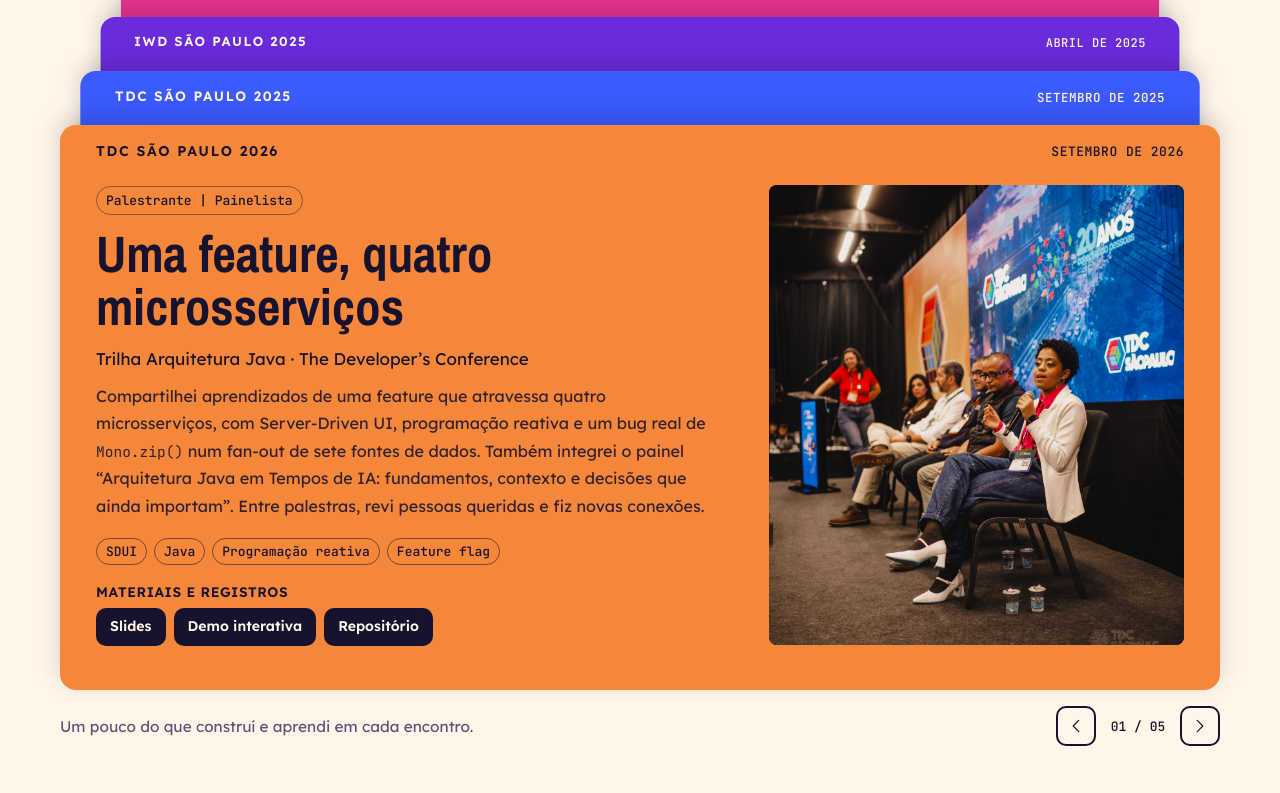
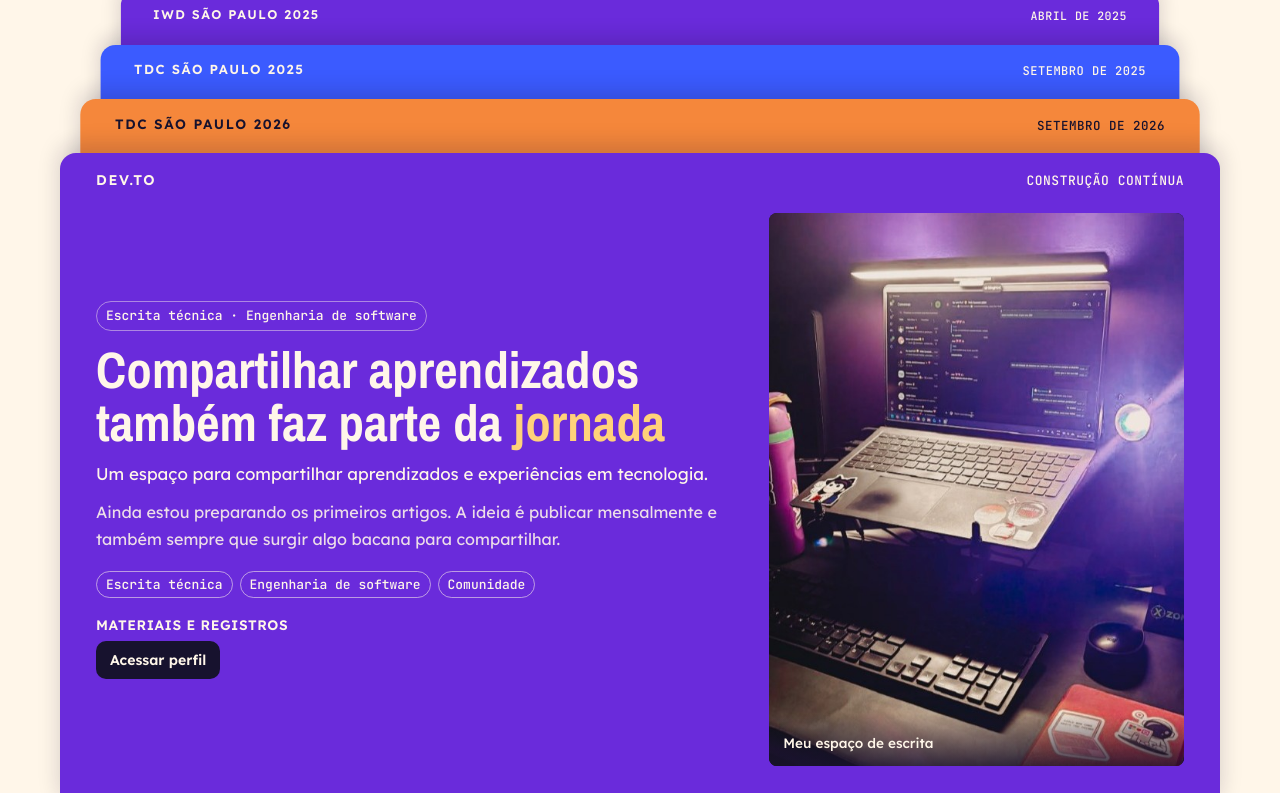
Before and after one commit to eu-larissasouza/portfolio-pessoal, a Next.js app: page / in a window 1280 px wide. Shown: the part 3060-3853 px from the top of the page. Built offline with nearby package versions, Linux system fonts and the light colour scheme.

Commit message:
feat: adiciona nova seção DEV.to com detalhes e imagem, atualiza comportamento de rolagem e estilização

```diff
--- a/src/app/components/CommunitySection.jsx
+++ b/src/app/components/CommunitySection.jsx
@@ -1,11 +1,36 @@
 'use client'
 
-import { useState } from 'react'
+import { useEffect, useRef, useState } from 'react'
 import Image from 'next/image'
 import { PhotoIcon } from '@heroicons/react/24/outline'
 import { ChevronLeftIcon, ChevronRightIcon } from '@heroicons/react/24/outline'
 
 const moments = [
+  {
+    title: 'DEV.to',
+    year: 'Construção contínua',
+    role: 'Escrita técnica · Engenharia de software',
+    heading: (
+      <>
+        Compartilhar aprendizados também faz parte da <em>jornada</em>
+      </>
+    ),
+    summary:
+      'Um espaço para compartilhar aprendizados e experiências em tecnologia.',
+    description:
+      'Ainda estou preparando os primeiros artigos. A ideia é publicar mensalmente e também sempre que surgir algo bacana para compartilhar.',
+    topics: ['Escrita técnica', 'Engenharia de software', 'Comunidade'],
+    image: '/images/lary/setup-devto.jpg',
+    alt: 'Meu setup de trabalho com notebook, teclado e iluminação roxa',
+    imageCaption: 'Meu espaço de escrita',
+    links: [
+      {
+        label: 'Acessar perfil',
+        href: 'https://dev.to/larysouza'
+      }
+    ],
+    color: 'purple'
+  },
   {
     title: 'TDC São Paulo 2026',
     year: 'Setembro de 2026',
@@ -42,6 +67,10 @@
         label: 'Repositório',
         href: 'https://github.com/eu-larissasouza/tdc2026-uma-feature-4-microsservicos'
       }
+      /*{
+        label: 'Artigo Técnico',
+        href: 'https://github.com/eu-larissasouza/tdc2026-uma-feature-4-microsservicos'
+      }*/
     ],
     color: 'orange'
   },
@@ -183,10 +212,70 @@
 
 export default function CommunitySection() {
   const [active, setActive] = useState(0)
+  const activeMomentRef = useRef(null)
+  const shouldScrollToMomentRef = useRef(false)
+
+  useEffect(() => {
+    if (!shouldScrollToMomentRef.current) return
+
+    shouldScrollToMomentRef.current = false
+    const activeMoment = activeMomentRef.current
+    if (!activeMoment) return
+
+    const scrollToActiveMoment = () => {
+      const stickyHeaderHeight =
+        document.querySelector('.topbar')?.getBoundingClientRect().height ?? 0
+      const targetTop =
+        window.scrollY +
+        activeMoment.getBoundingClientRect().top -
+        stickyHeaderHeight -
+        10
+
+      window.scrollTo({
+        top: Math.max(0, targetTop),
+        behavior: window.matchMedia('(prefers-reduced-motion: reduce)').matches
+          ? 'auto'
+          : 'smooth'
+      })
+    }
+    const activeCard = activeMoment.closest('.event-card')
+
+    if (!activeCard) {
+      window.requestAnimationFrame(() => {
+        window.requestAnimationFrame(scrollToActiveMoment)
+      })
+      return
+    }
+
+    const handleTransitionEnd = event => {
+      if (event.target === activeCard && event.propertyName === 'transform') {
+        window.clearTimeout(fallbackTimeout)
+        activeCard.removeEventListener('transitionend', handleTransitionEnd)
+        scrollToActiveMoment()
+      }
+    }
+    const fallbackTimeout = window.setTimeout(() => {
+      activeCard.removeEventListener('transitionend', handleTransitionEnd)
+      scrollToActiveMoment()
+    }, 500)
+
+    activeCard.addEventListener('transitionend', handleTransitionEnd)
+
+    return () => {
+      window.clearTimeout(fallbackTimeout)
+      activeCard.removeEventListener('transitionend', handleTransitionEnd)
+    }
+  }, [active])
+
+  const selectMoment = index => {
+    if (index === active) return
+
+    shouldScrollToMomentRef.current = true
+    setActive(index)
+  }
+
   const changeMoment = direction => {
-    setActive(
-      current => (current + direction + moments.length) % moments.length
-    )
+    selectMoment((active + direction + moments.length) % moments.length)
   }
 
   return (
@@ -221,14 +310,14 @@
                   type="button"
                   aria-pressed={isActive}
                   aria-label={`Ver momento: ${item.title}`}
-                  onClick={() => setActive(index)}
+                  onClick={() => selectMoment(index)}
                 >
                   <span>{item.title}</span>
                   <small>{item.year}</small>
                 </button>
                 {isActive && (
-                  <div className="event-body" aria-live="polite">
-                    <div className="event-copy">
+                  <div className="event-body">
+                    <div className="event-copy" ref={activeMomentRef}>
                       <p className="event-kicker">
                         {item.title} <span>{item.year}</span>
                       </p>
@@ -263,23 +352,36 @@
                       )}
                     </div>
                     {item.image ? (
-                      <figure className="event-media">
+                      <figure
+                        className={`event-media${item.imageCaption ? ' event-media--portrait' : ''}`}
+                      >
                         <Image
                           src={item.image}
                           alt={item.alt}
                           fill
                           sizes="(max-width: 820px) 100vw, 38vw"
                         />
+                        {item.imageCaption && (
+                          <figcaption className="event-media-caption">
+                            {item.imageCaption}
+                          </figcaption>
+                        )}
                       </figure>
                     ) : (
                       <figure
                         className="event-media event-photo-slot"
                         role="img"
-                        aria-label={`Espaço reservado para foto: ${item.title}`}
+                        aria-label={`${item.visualCaption || 'Espaço reservado para foto'}: ${item.title}`}
                       >
-                        <PhotoIcon aria-hidden="true" />
+                        {item.visualLabel ? (
+                          <strong className="event-platform-mark">
+                            {item.visualLabel}
+                          </strong>
+                        ) : (
+                          <PhotoIcon aria-hidden="true" />
+                        )}
                         <figcaption>
-                          <span>Registro visual</span>
+                          <span>{item.visualCaption || 'Registro visual'}</span>
                           <strong>{item.title}</strong>
                         </figcaption>
                       </figure>
--- a/src/app/components/ResumeViewer.jsx
+++ b/src/app/components/ResumeViewer.jsx
@@ -43,7 +43,7 @@
           </header>
           <iframe
             className="resume-frame"
-            src={resumeUrl}
+            src={`${resumeUrl}#view=FitH`}
             title="Currículo de Larissa Souza"
           />
           <a
--- a/src/app/globals.css
+++ b/src/app/globals.css
@@ -539,7 +539,6 @@
   padding-top: 10px;
 }
 .stages-lede {
-  max-width: 56ch;
   margin: -8px 0 28px;
   color: var(--muted);
   font-size: 0.96rem;
@@ -730,8 +729,23 @@
   border-radius: 8px;
   background: var(--night);
 }
+.event-media--portrait {
+  aspect-ratio: 3 / 4;
+  max-height: 560px;
+}
 .event-media img {
   object-fit: cover;
+}
+.event-media-caption {
+  position: absolute;
+  right: 0;
+  bottom: 0;
+  left: 0;
+  padding: 18px 14px 12px;
+  background: linear-gradient(transparent, rgba(23, 18, 46, 0.82));
+  color: #fff6e9;
+  font-size: 0.85rem;
+  font-weight: 500;
 }
 .event-photo-slot {
   display: flex;
@@ -748,6 +762,11 @@
   height: 48px;
   color: var(--highlight);
   stroke-width: 1.5;
+}
+.event-platform-mark {
+  color: var(--highlight);
+  font: 700 clamp(3rem, 6vw, 5rem)/1 var(--font-display);
+  letter-spacing: -0.04em;
 }
 .event-photo-slot figcaption {
   display: grid;
@@ -818,8 +837,8 @@
   gap: 11px;
 }
 .event-pager button {
-  width: 40px;
-  height: 40px;
+  width: 44px;
+  height: 44px;
   display: grid;
   place-items: center;
   border: 2px solid var(--fg);
@@ -1121,7 +1140,7 @@
   font: 700 clamp(2.8rem, 6.5vw, 5.5rem)/0.98 var(--font-title);
   text-transform: uppercase;
   -webkit-text-stroke: 0.03em currentColor;
-  letter-spacing: -0.02=3em;
+  letter-spacing: -0.03em;
 }
 .closing-panel h3 span {
   color: #fff6e9;
@@ -1177,8 +1196,8 @@
   font: 700 1.35rem/1.2 var(--font-display);
 }
 .resume-dialog-close {
-  width: 40px;
-  height: 40px;
+  width: 44px;
+  height: 44px;
   flex: none;
   display: grid;
   place-items: center;
@@ -1360,6 +1379,9 @@
     aspect-ratio: 4 / 3;
     max-height: none;
   }
+  .event-media--portrait {
+    aspect-ratio: 3 / 4;
+  }
   .event-note {
     min-height: 220px;
   }
@@ -1441,8 +1463,8 @@
     gap: 7px;
   }
   .event-pager button {
-    width: 36px;
-    height: 36px;
+    width: 44px;
+    height: 44px;
   }
   .focus-grid {
     grid-template-columns: minmax(0, 1fr);
```
Also changed, not shown: public/images/lary/favicon.png, public/images/lary/setup-devto.jpg (added).
